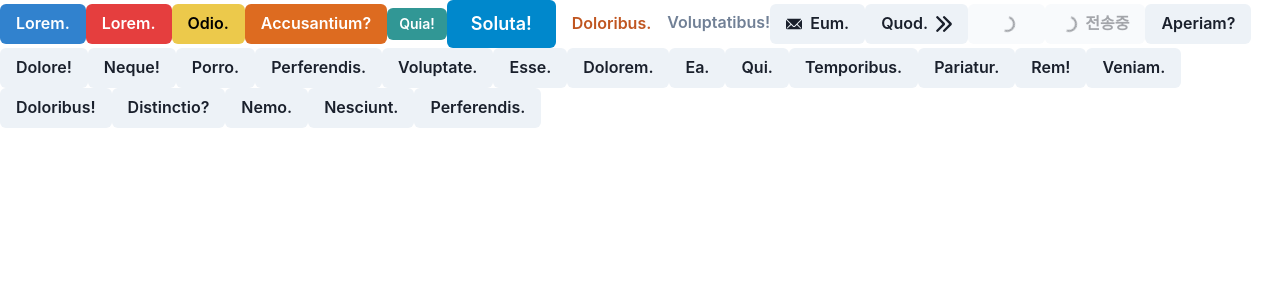
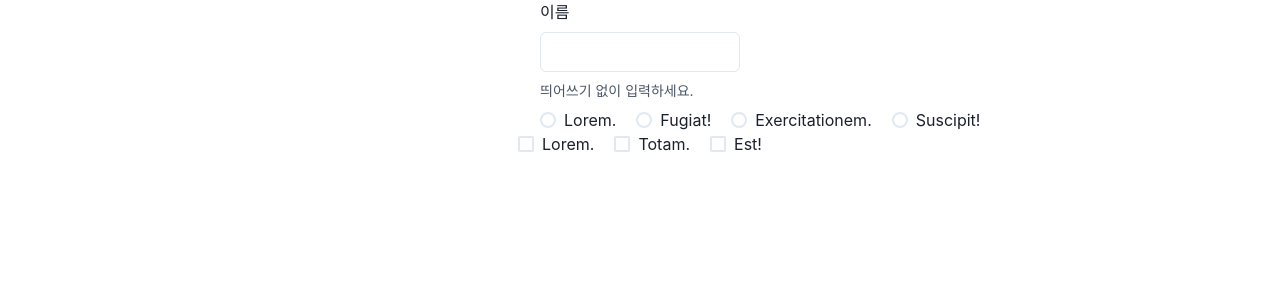
Before and after one commit to Nighteast/react20231031, a React (Create React App) app: page / in a window 1280 px wide. Shown: the top 300 px of the page. Built offline with nearby package versions, Linux system fonts and the light colour scheme.

Commit message:
Input, Radio, Checkbox 사용

```diff
--- a/src/App.js
+++ b/src/App.js
@@ -1,48 +1,59 @@
-import { Button } from "@chakra-ui/react";
-import { ArrowRightIcon, EmailIcon } from "@chakra-ui/icons";
+import {
+  Box,
+  Center,
+  Checkbox,
+  CheckboxGroup,
+  Flex,
+  FormControl,
+  FormHelperText,
+  FormLabel,
+  Input,
+  Radio,
+  RadioGroup,
+} from "@chakra-ui/react";
 
 function App() {
   return (
     <>
-      <Button colorScheme="blue">Lorem.</Button>
-      <Button colorScheme="red">Lorem.</Button>
-      <Button colorScheme="yellow">Odio.</Button>
-      <Button colorScheme="orange">Accusantium?</Button>
-      <Button colorScheme="teal" size={"sm"}>
-        Quia!
-      </Button>
-      <Button colorScheme="telegram" size={"lg"}>
-        Soluta!
-      </Button>
-      <Button colorScheme="orange" variant={"ghost"}>
-        Doloribus.
-      </Button>
-      <Button variant={"link"}>Voluptatibus!</Button>
-      <Button leftIcon={<EmailIcon />}>Eum.</Button>
-      <Button rightIcon={<ArrowRightIcon />}>Quod.</Button>
-      <Button isLoading>Dicta.</Button>
-      <Button isLoading loadingText={"전송중"}>
-        Iste.
-      </Button>
-      <Button>Aperiam?</Button>
-      <Button>Dolore!</Button>
-      <Button>Neque!</Button>
-      <Button>Porro.</Button>
-      <Button>Perferendis.</Button>
-      <Button>Voluptate.</Button>
-      <Button>Esse.</Button>
-      <Button>Dolorem.</Button>
-      <Button>Ea.</Button>
-      <Button>Qui.</Button>
-      <Button>Temporibus.</Button>
-      <Button>Pariatur.</Button>
-      <Button>Rem!</Button>
-      <Button>Veniam.</Button>
-      <Button>Doloribus!</Button>
-      <Button>Distinctio?</Button>
-      <Button>Nemo.</Button>
-      <Button>Nesciunt.</Button>
-      <Button>Perferendis.</Button>
+      <Center>
+        <Box maxW={"200px"}>
+          <FormControl>
+            <FormLabel>이름</FormLabel>
+            <Input />
+            <FormHelperText>띄어쓰기 없이 입력하세요.</FormHelperText>
+          </FormControl>
+        </Box>
+      </Center>
+
+      <Center>
+        <Box maxW={"200px"}>
+          <FormControl>
+            <FormLabel></FormLabel>
+            <RadioGroup>
+              <Flex gap={5}>
+                <Radio value="value1">Lorem.</Radio>
+                <Radio value="value2">Fugiat!</Radio>
+                <Radio value="value3">Exercitationem.</Radio>
+                <Radio value="value4">Suscipit!</Radio>
+              </Flex>
+            </RadioGroup>
+          </FormControl>
+        </Box>
+      </Center>
+
+      <Center>
+        <Box>
+          <FormControl>
+            <CheckboxGroup>
+              <Flex gap={5}>
+                <Checkbox colorScheme="orange">Lorem.</Checkbox>
+                <Checkbox colorScheme="green">Totam.</Checkbox>
+                <Checkbox colorScheme="purple">Est!</Checkbox>
+              </Flex>
+            </CheckboxGroup>
+          </FormControl>
+        </Box>
+      </Center>
     </>
   );
 }
```
